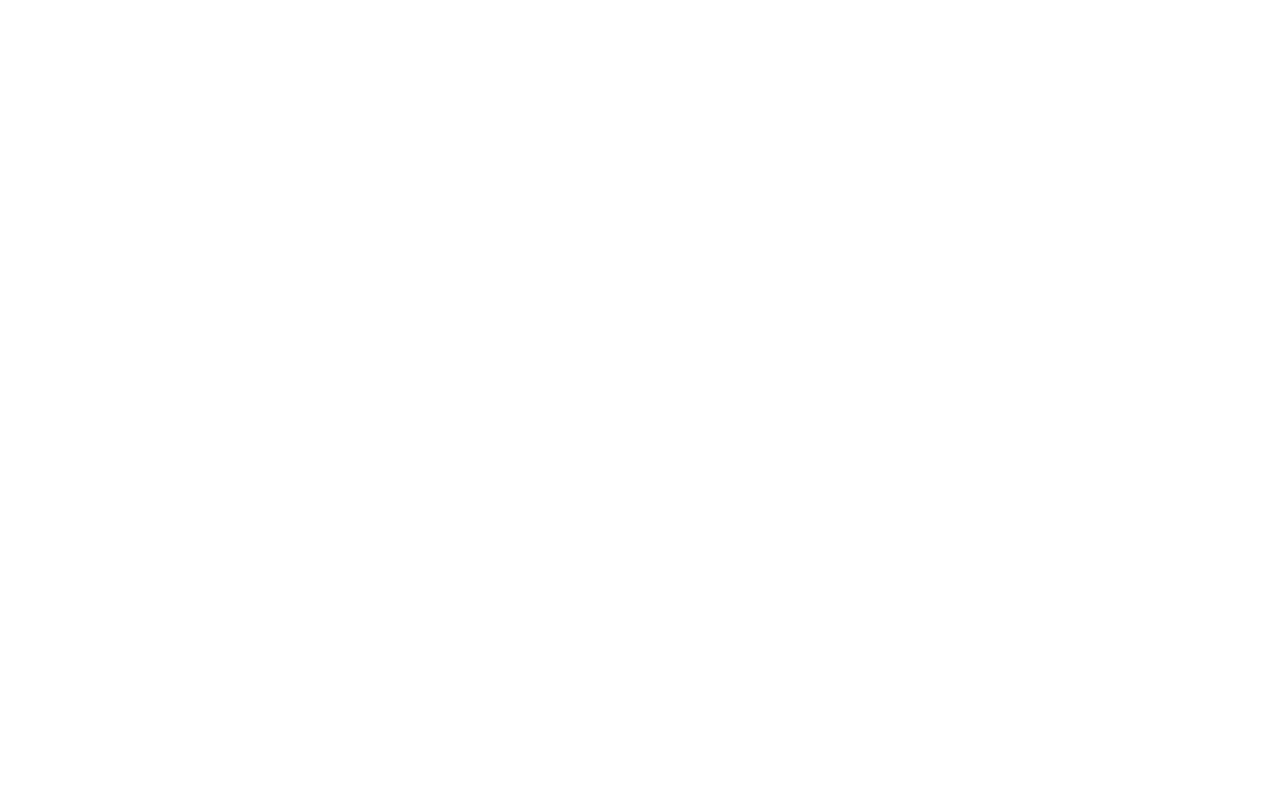
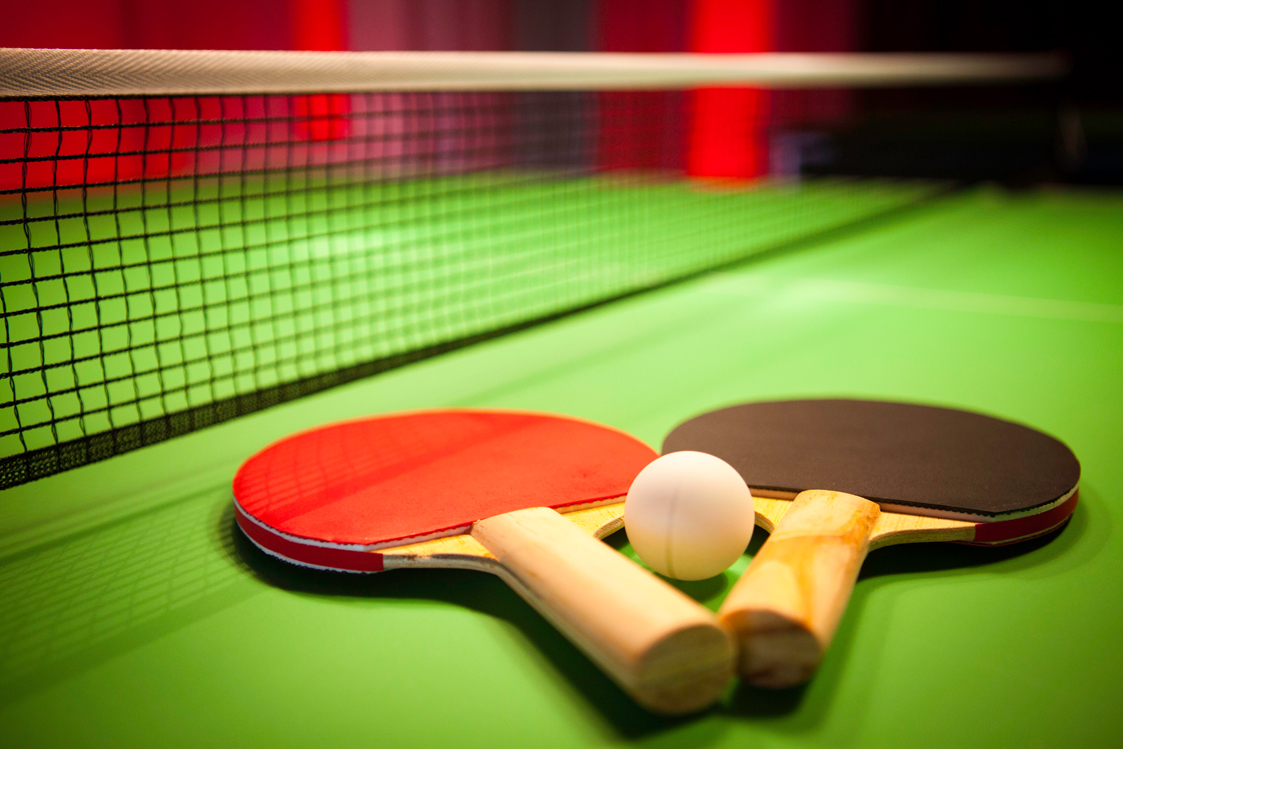
Before and after one commit to sammwaura/PingPong, a plain HTML site: page index.html in a window 1280 px wide. Drawn offline with nearby package versions, Linux system fonts and the light colour scheme; files whose address does not match are found by name.

Commit message:
add html,css,js files

```diff
--- a/css/styles.css
+++ b/css/styles.css
@@ -1,7 +1,23 @@
-#container-fluid{
-
+#wrapper{
+  background-color: white;
+  margin: 0px;
+  padding: 0px;
+  border: 0px;
+  display: block;
 }
 
-.navbar-header{
-
+#header{
+  position: absolute;
+top:100px;
+left:0px;
+right:0px;
+bottom:0px;
+width: 300px;
+height:250px;
+  /*background-color: red;*/
+  background: url(../images/pingpong.jpg;
+  margin: auto;
+  padding: 0px;
+  border: 0px;
+  overflow: hiden;
 }
--- a/index.html
+++ b/index.html
@@ -10,13 +10,16 @@
     <title>PingPong</title>
   </head>
   <body>
-    <div id="container-fluid">
-      <div class="navbar-header">
+<div id="wrapper" class="col-md-12">
+  <div id="header" class="col-md-12">
+      </div>
+  <div class="pingImg">
+    <img src="img/pingpong.jpg" alt="">
 
+  </div>
+</div>
 
-      </div>
-
-    </div>
+  </div>
 
   </body>
 </html>
```
Also changed, not shown: img/pingpong.jpg (added).
